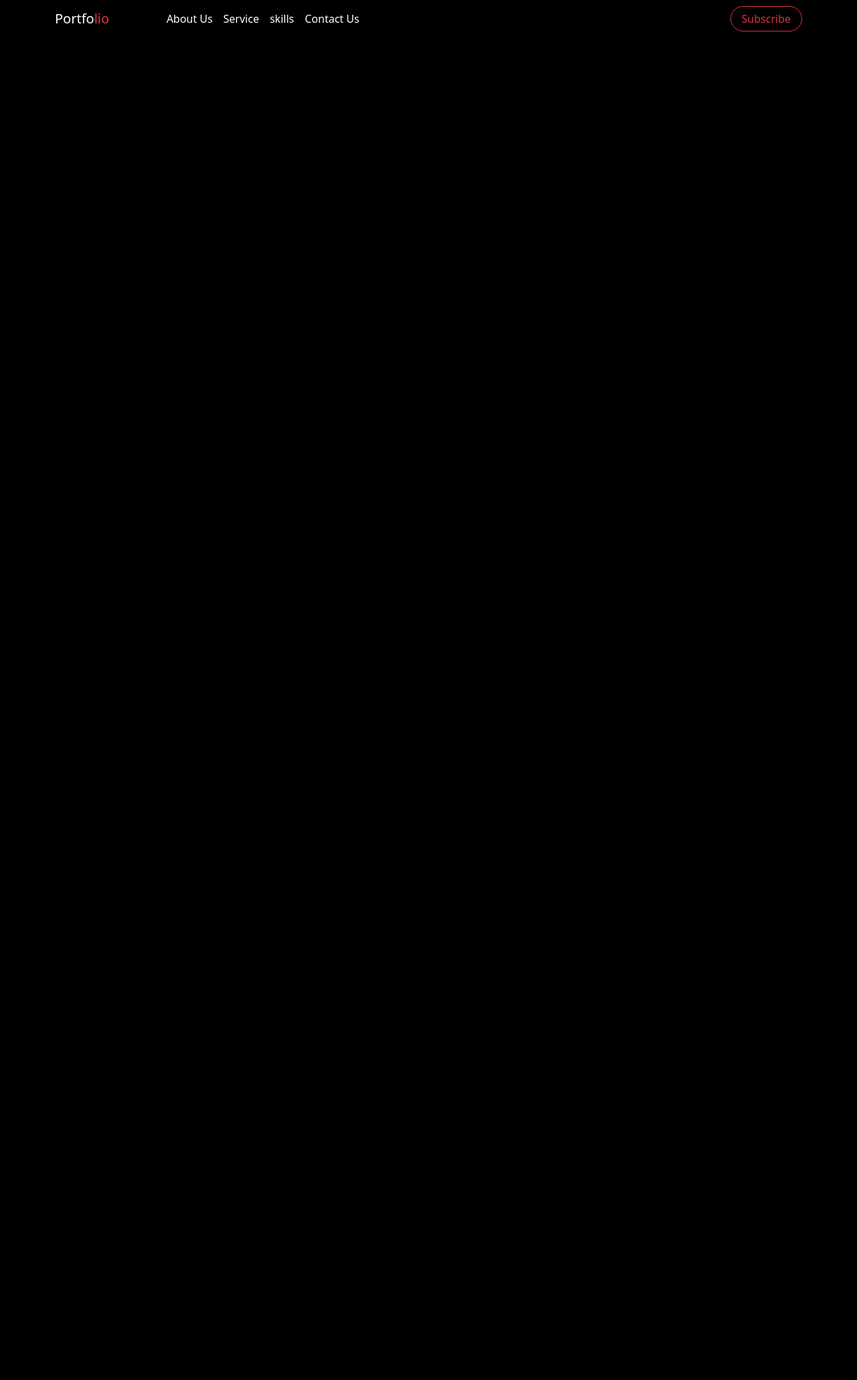
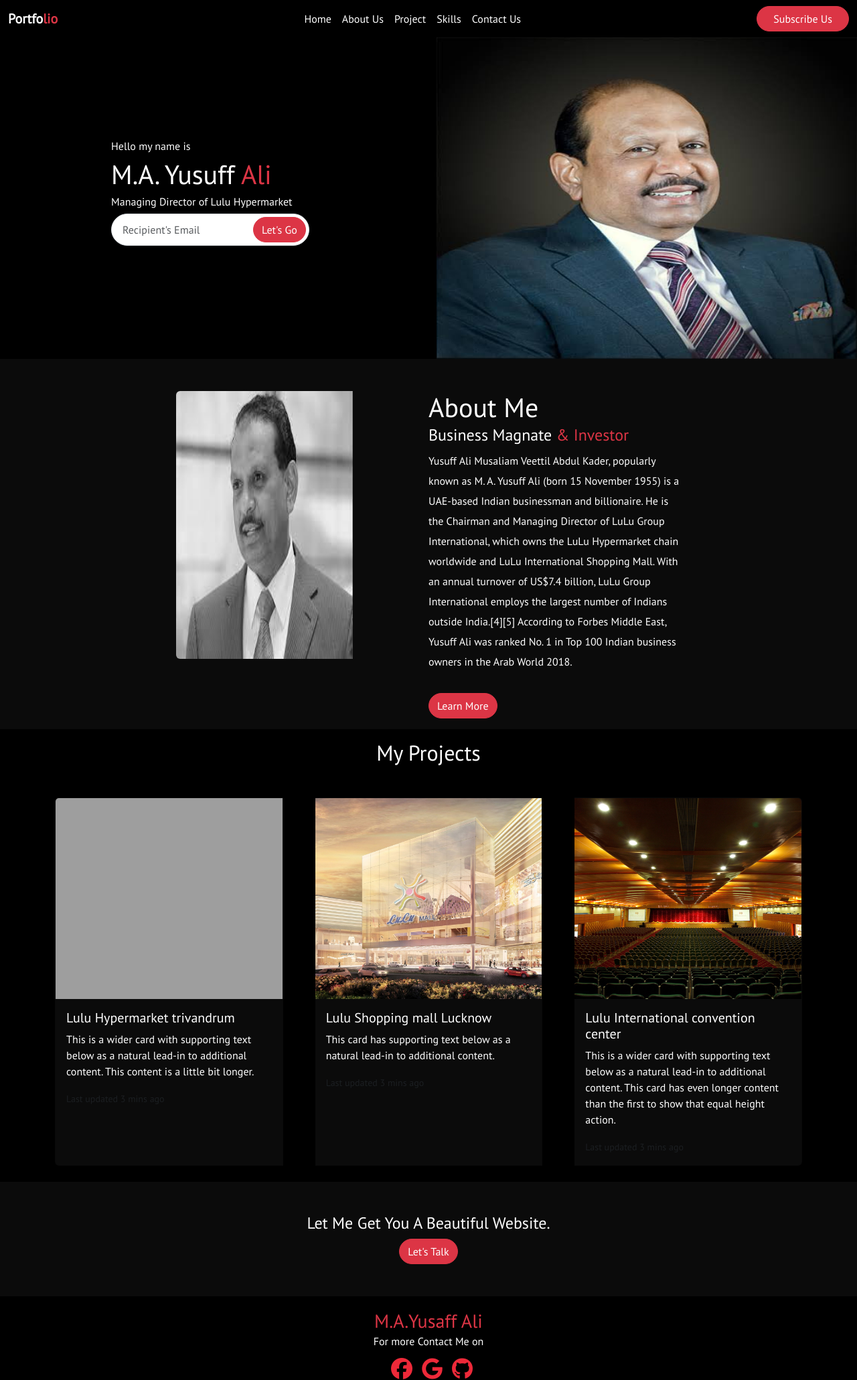
Before and after one commit to immanuvelcharly/myportfolio, a plain HTML site: page index.html in a window 1280 px wide. Shown: the whole page at 67% size. Before the commit the page ends 800 px from the top, so only its background shows below. Drawn offline with nearby package versions, Linux system fonts and the light colour scheme; grey boxes are pictures that could not be loaded; a web font is replaced by a local one.

Commit message:
last commit

```diff
--- a/index.html
+++ b/index.html
@@ -1,57 +1,191 @@
 <!DOCTYPE html>
 <html lang="en">
+
 <head>
     <meta charset="UTF-8">
     <meta name="viewport" content="width=device-width, initial-scale=1.0">
     <title>Document</title>
-    <link href="https://cdn.jsdelivr.net/npm/bootstrap@5.3.1/dist/css/bootstrap.min.css" rel="stylesheet" integrity="sha384-4bw+/aepP/YC94hEpVNVgiZdgIC5+VKNBQNGCHeKRQN+PtmoHDEXuppvnDJzQIu9" crossorigin="anonymous">
-    <link rel="stylesheet" href="./style.css">
-    <script src="https://cdn.jsdelivr.net/npm/bootstrap@5.3.1/dist/js/bootstrap.bundle.min.js" integrity="sha384-HwwvtgBNo3bZJJLYd8oVXjrBZt8cqVSpeBNS5n7C8IVInixGAoxmnlMuBnhbgrkm" crossorigin="anonymous"></script>
+    <link href="https://cdn.jsdelivr.net/npm/bootstrap@5.3.1/dist/css/bootstrap.min.css" rel="stylesheet"
+        integrity="sha384-4bw+/aepP/YC94hEpVNVgiZdgIC5+VKNBQNGCHeKRQN+PtmoHDEXuppvnDJzQIu9" crossorigin="anonymous">
+    <link rel="stylesheet" href="./stylee.css">
+    <script src="https://cdn.jsdelivr.net/npm/bootstrap@5.3.1/dist/js/bootstrap.bundle.min.js"
+        integrity="sha384-HwwvtgBNo3bZJJLYd8oVXjrBZt8cqVSpeBNS5n7C8IVInixGAoxmnlMuBnhbgrkm"
+        crossorigin="anonymous"></script>
+    <script src="https://kit.fontawesome.com/ed29100ed7.js" crossorigin="anonymous"></script>
 </head>
+
 <body>
-    <!-- =====================navbar section start============================== -->
+    <!-- ======== navbar section start ======== -->
+
     <nav class="navbar navbar-expand-lg bg-body-dark">
-        <div class="container">
-          <a class="navbar-brand " href="#"><span class="text-white">Portfo</spa><span class="text-danger">lio</span></a>
-          <button class="navbar-toggler" type="button" data-bs-toggle="collapse" data-bs-target="#navbarSupportedContent" aria-controls="navbarSupportedContent" aria-expanded="false" aria-label="Toggle navigation">
+        <div class="container-fluid">
+            <a class="navbar-brand ms-auto fw-bolder text-white" href="#">Portfo<span class="text-danger">lio</span></a>
+            <button class="navbar-toggler" type="button" data-bs-toggle="collapse"
+                data-bs-target="#navbarSupportedContent" aria-controls="navbarSupportedContent" aria-expanded="false"
+                aria-label="Toggle navigation">
                 <span class="navbar-toggler-icon"></span>
             </button>
             <div class="collapse navbar-collapse" id="navbarSupportedContent">
-            <ul class="navbar-nav me-auto mb-2 mb-lg-0">
+                <ul class="navbar-nav ms-auto me-auto mb-2 mb-lg-0">
                     <li class="nav-item">
-                <a class="nav-link active" aria-current="page" href="#">Home</a>
+                        <a class="nav-link" aria-current="page" href="#">Home</a>
                     </li>
                     <li class="nav-item">
                         <a class="nav-link" href="#">About Us</a>
                     </li>
                     <li class="nav-item">
-                <a class="nav-link" href="#">Service</a>
+                        <a class="nav-link" href="#project">Project</a>
                     </li>
                     <li class="nav-item">
-                <a class="nav-link" href="#">skills</a>
+                        <a class="nav-link" href="#">Skills</a>
                     </li>
                     <li class="nav-item">
                         <a class="nav-link" href="#">Contact Us</a>
                     </li>
-
                 </ul>
-            <form class="d-flex" role="search">
-            <button class="btn btn-outline-danger rounded-pill px-3" type="submit">Subscribe</button>
+                <form class="d-flex" role="subscribe">
+                    <button class="btn btn-danger rounded-pill px-4" type="submit">Subscribe Us</button>
                 </form>
             </div>
         </div>
     </nav>
 
+    <!-- ======== navbar section end ======== -->
+    <!-- ======== home section starts ======= -->
+
+    <div class="row">
+        <div class="col-lg-6 col-md-6 col-12 h-5 d-flex justify-content-center align-items-center">
+            <div>
+                <h6>Hello my name is</h6>
+                <h1>M.A. Yusuff<span class="text-danger"> Ali</span></h1>
+                <h6>Managing Director of Lulu Hypermarket</h6>
+                <div class="input-group mb-3 border rounded-pill p-1 bg-white">
+                    <input type="text" class="form-control border-0 rounded-pill" placeholder="Recipient's Email" aria-label="Recipient's username"
+                        aria-describedby="basic-addon2">
+                     <button type="button" name="" id="" class="input-group-text btn btn-danger rounded-pill">Let's Go</button>
+                </div>
+
+
+            </div>
+        </div>
+        <div class="col-lg-6 col-md-6 col-12">
+            <img class="img-1" src="./images/images.jpeg" alt="YusuffAli">
+        </div>
+    </div>
+<!-- ======== home section end ======= -->
+
+
+<!-- ======== about me section start ======== -->
+
+<div class="container-fluid d-flex justify-content-center align-items-center bg">
+    <div class="card-1 mb-3 mt-5 border-0">
+        <div class="row g-0">
+            <div class="col-md-6 col-12 ">
+                <img src="./images/img2.jpeg" class="img-fluid rounded-start img-2" alt="...">
+            </div>
+            <div class="col-md-6 col-12 d-flex align-items-center">
+                <div class="card-body-1">
+                    <h1 class="card-title text-white mb-1">About Me</h1>
+                    <h4 class="text-white">Business Magnate <span class="text-danger"> & Investor</span></h4>
+                    <p class="card-text text-white ">Yusuff Ali Musaliam Veettil Abdul Kader, popularly known as M. A. Yusuff Ali (born 15 November 1955) is a UAE-based Indian businessman and billionaire.
+                      He is the Chairman and Managing Director of LuLu Group International, which owns the LuLu Hypermarket chain worldwide and LuLu International Shopping Mall. With an annual turnover of US$7.4 billion,
+                      LuLu Group International employs the largest number of Indians outside India.[4][5] According to Forbes Middle East, Yusuff Ali was ranked No. 1 in Top 100 Indian business owners in the Arab World 2018.
+                   </p>
+                    <p class="card-text"><small class="text-body-secondary"></small></p>
+                    <div>
+                        <button class="btn btn-danger mt-3 rounded-pill">Learn More</button>
+                    </div>
+                </div>
+            </div>
+        </div>
+    </div>
+</div>
 
 
 
 
+<!-- ======== about me section end ======== -->
 
 
 
-    <!-- =====================navbar section end============================== -->
+<!-- myprojects section starts-->
+
+<div class="container-fluid">
+
+    <div class="container " id="project">
+
+        <h2 class="text-center mb-lg-5 mb-md-5 mb-2 mt-3">My Projects</h2>
+        <div class="card-group column-gap-5">
+            <div class="card  bg text-white">
+                <img src="./images/Lulumalltrivandrum.jpg" class="card-img-top" alt="...">
+                <div class="card-body">
+                    <h5 class="card-title title">Lulu Hypermarket trivandrum</h5>
+                    <p class="card-text">This is a wider card with supporting text below as a natural lead-in to
+                        additional content. This content is a little bit longer.</p>
+                    <p class="card-text"><small class="text-body-secondary">Last updated 3 mins ago</small></p>
+                </div>
+            </div>
+            <div class="card  bg text-white">
+                <img src="./images/Lulu Mall Lucknow---1000x1000.jpg" class="card-img-top" alt="...">
+                <div class="card-body">
+                    <h5 class="card-title title">Lulu Shopping mall Lucknow</h5>
+                    <p class="card-text">This card has supporting text below as a natural lead-in to additional content.
+                    </p>
+                    <p class="card-text"><small class="text-body-secondary">Last updated 3 mins ago</small></p>
+                </div>
+            </div>
+            <div class="card  bg text-white">
+                <img src="./images/Lulu convention centre---1000x1000.jpg" class="card-img-top" alt="...">
+                <div class="card-body">
+                    <h5 class="card-title title">Lulu International convention center</h5>
+                    <p class="card-text">This is a wider card with supporting text below as a natural lead-in to
+                        additional content. This card has even longer content than the first to show that equal height
+                        action.</p>
+                    <p class="card-text"><small class="text-body-secondary">Last updated 3 mins ago</small></p>
+                </div>
+            </div>
+        </div>
+    </div>
+
+
+
+</div>
+
+<!-- end my project section -->
+
+
+
+
+<!-- banner section starts here -->
+
+<div class="container-fluid mt-lg-4 mt-md-4 mt-2 bg p-5">
+    <h4 class="text-center text-white">Let Me Get You A Beautiful Website.</h4>
+    <div class="d-flex justify-content-center"> <button class="btn btn-danger rounded-pill">Let's Talk</button></div>
+
+</div>
+
+<!-- banner section ends here -->
+
+<!-- Footer section starts here -->
+
+<footer class="d-flex flex-column align-items-center">
+   <div class="mt-3 p-1">
+        <h3 class="text-center text-danger">M.A.Yusaff Ali</h3>
+        <p class="text-center p-1">For more Contact Me on</p>
+   </div>
+    <div class="icons">
+        <i class="fa-brands fa-facebook fa-2x"></i>
+        <i class="fa-brands fa-google fa-2x"></i>
+        <i class="fa-brands fa-github fa-2x"></i>
+    </div>
+</footer>
+
+
+<!-- Footer section ends here -->
+
 
 
 
 </body>
+
 </html>
--- a/style.css
+++ /dev/null
@@ -1,21 +0,0 @@
-
-
-@import url('https://fonts.googleapis.com/css2?family=Arimo:ital,wght@1,600&family=Handjet:wght@200;300&family=Inter:wght@200&display=swap');
-
-
-
-
-body{
-    margin: 0;
-    height: 100vh;
-    background-color: black;
-    color: white;
-
-
-}
-.nav-item a{
-    color: white;
-}
-.nav-item a:hover{
-    color: red;
-}
--- /dev/null
+++ b/stylee.css
@@ -0,0 +1,72 @@
+@import url('https://fonts.googleapis.com/css2?family=Caprasimo&family=Dosis:wght@200&family=Manrope:wght@700&family=Montserrat:wght@100&family=Outfit:wght@300&family=Preahvihear&family=Roboto:wght@300&family=Titillium+Web:wght@200&family=Varela+Round&display=swap');
+@import url('https://fonts.googleapis.com/css2?family=PT+Sans&display=swap');
+
+:root{
+    --red: #ED2939;;
+}
+
+
+body {
+    margin: 0;
+    height: 100vh;
+    background-color: #000000;
+    color: white;
+    font-family: 'PT Sans', sans-serif;
+
+
+}
+
+.bg{
+    background-color: rgb(11, 11, 11);
+}
+
+
+.nav-item a {
+    color: white;
+}
+
+.nav-item a:hover {
+    color:var(--red);
+}
+.col{
+    font-family: 'PT Sans', sans-serif;
+}
+.img{
+    width: 100px;
+    height: 100px;
+}
+.h-5{
+    min-height: 480px;
+}
+
+.img-1{
+    height: 480px;
+    width: 100%;
+    /* filter: drop-shadow(10px 10px 20px white); */
+}
+.card-1{
+    max-width: 60%;
+    background-color: rgb(11, 11, 11);
+    min-height:400px;
+}
+.img-2{
+    height: 400px;
+    width: 70%;
+}
+
+.card img {
+    height: 300px;
+}
+
+footer{
+    line-height: 2px;
+}
+
+.icons i{
+    margin-left: 10px;
+    color:var(--red);
+}
+
+.card-body-1{
+    line-height: 30px;
+}
```
Also changed, not shown: images/Lucknow.jpeg (added), images/Lulu Mall Lucknow---1000x1000.jpg (added), images/Lulu convention centre---1000x1000.jpg (added), images/images.jpeg (added), images/img2.jpeg (added), 1 other file. Lines whose indentation alone changed are shown as unchanged.
